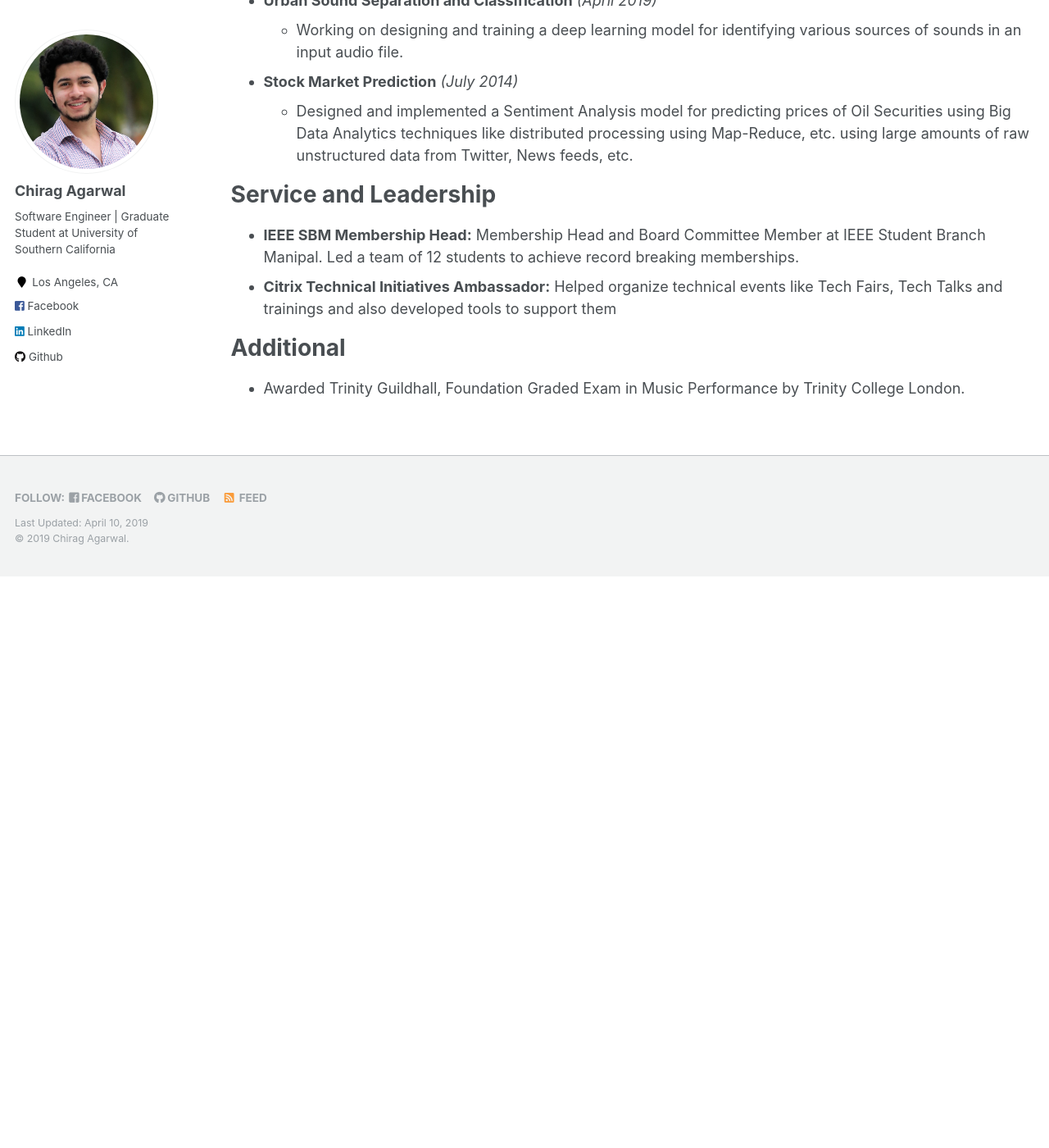
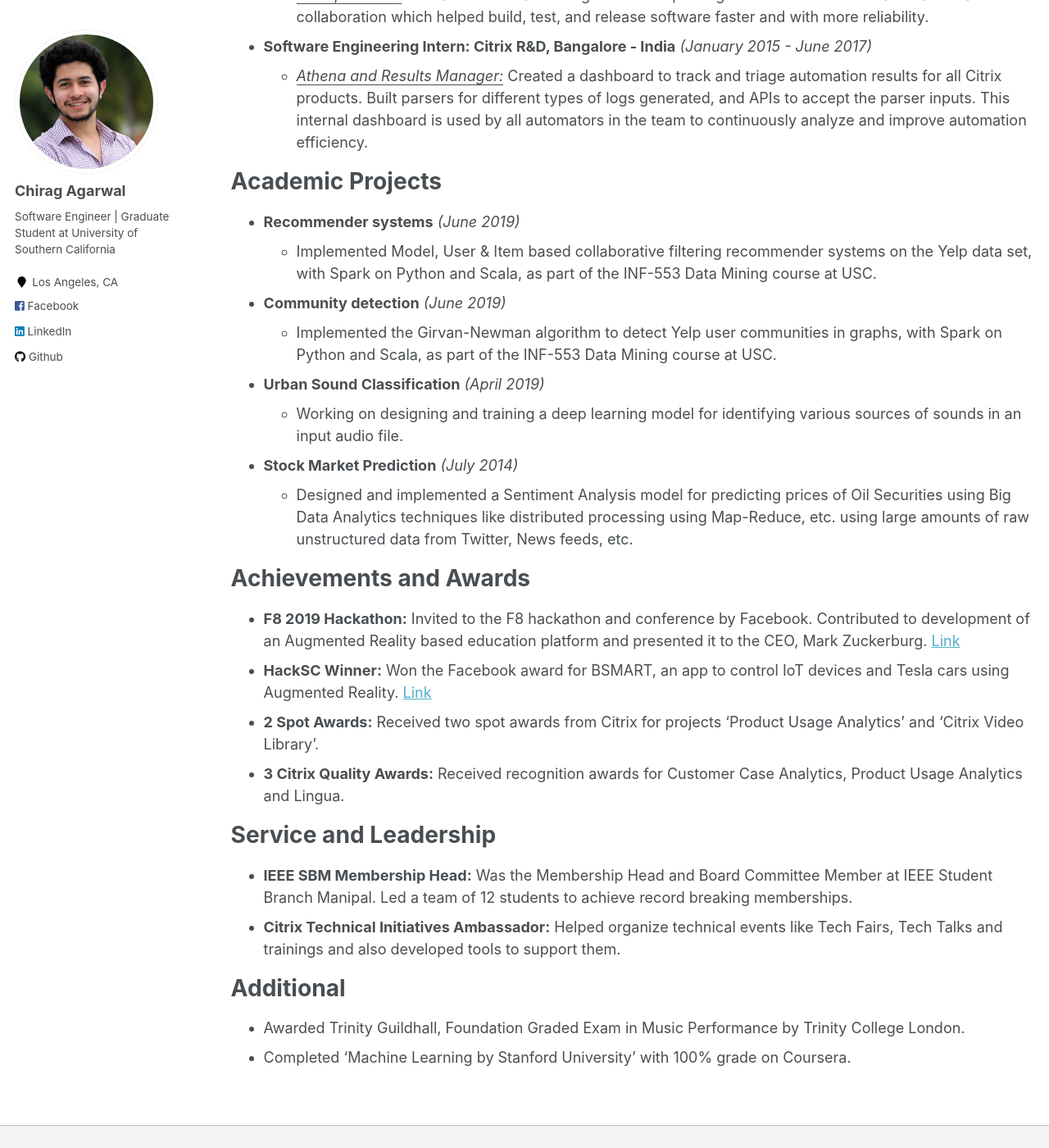
Before and after one commit to chiragag/chiragag.github.io, a Jekyll site: the page built from _pages/cv.md, in a window 1280 px wide and 1400 px high, scrolled down 1972 px. Shown: the whole window at 82% size. Built offline with Jekyll 4.4.1, drawn with Linux system fonts in a browser that asks for light colours; before the commit the page ends 2675 px from its top, so only the background shows below that; some of the changed text lies outside the part shown.

Commit message:
Updated Projects Achievements Resume

```diff
--- a/_data/navigation.yml
+++ b/_data/navigation.yml
@@ -10,5 +10,5 @@
   - title: "Patents"
     url: /patents/
 
-  - title: "Blog Posts"
-    url: /year-archive/
+#  - title: "Blog Posts"
+#    url: /year-archive/
--- a/_includes/footer.html
+++ b/_includes/footer.html
@@ -21,5 +21,5 @@
   </ul>
 </div>
 
-<div class="page__footer-copyright"> Last Updated: April 10, 2019 </div>
+<div class="page__footer-copyright"> Last Updated: September 02, 2019 </div>
 <div class="page__footer-copyright">&copy; {{ site.time | date: '%Y' }} {{ site.name | default: site.title }}. </div>
--- a/_pages/cv.md
+++ b/_pages/cv.md
@@ -6,23 +6,27 @@
 redirect_from:
   - /resume
 ---
-<a style="line-height: 1.3;" href="http://chiragag.github.io/files/Chirag_Agarwal_Resume_Jan_2019_2.pdf"><span style="color: #333333;"><span style="font-size: medium;">PDF format link.</span></span></a>
-<h1 class="western" align="center"><b>Chirag Agarwal</b></h1>
+<a style="line-height: 1.3;" target="_blank" href="http://chiragag.github.io/files/Chirag_Agarwal_Resume.pdf"><span style="color: #333333;"><span style="font-size: medium;">PDF format link.</span></span></a>
+<h1 class="western" align="center">CHIRAG AGARWAL</h1>
 <p style="line-height: 1.2;" align="center"><span style="font-size: medium;"><b>Curriculum Vitae</b> </span></p>
-<p style="line-height: 1.3;" align="center"><span style="font-size: medium;">Los Angeles, CA | chiragag@usc.edu | (+1)213-285-3941 | <a href="https://www.linkedin.com/in/chiragagarwal2511/">LinkedIn</a> </span></p>
+<p style="line-height: 1.3;" align="center"><span style="font-size: medium;">Los Angeles, CA | chiragag@usc.edu | (+1)213-285-3941 | <a target="_blank" href="https://www.linkedin.com/in/chiragagarwal2511/">LinkedIn</a> </span></p>
 
 Skills
 ======
-* <em>Programming Languages:</em> Java, C#, SQL, C++, Python, Perl, HTML, CSS, Javascript
-* <em>Other Technical Tools: Tableau, PowerBI, .NET, Git, Jira</em>
+* <em>Programming Languages:</em> C#, Java, SQL, C++, Python, Perl, HTML, CSS, Javascript, Scala
+* <em>Other Technical Tools and Frameworks: Spark, Tableau, PowerBI, .NET, Git, Jira</em>
 
 Education
 ======
-* M.S. in Computer Science, University of Southern California, Los Angeles - USA,  <em>2019 - 2020 (in progress)</em>
-* B.Tech. in Computer Science and Engineering, Manipal Institute of Technology, Manipal - India, <em>2011 - 2015</em>
+* M.S. in Computer Science, University of Southern California, Los Angeles - USA \| <em>2019 - 2020 (in progress) <br /> Current CGPA: 3.9/4.0 </em>
+* B.Tech. in Computer Science and Engineering, Manipal Institute of Technology, Manipal - India \| <em>2011 - 2015 <br /> CGPA: 8.81/10.0</em>
 
 Work experience
 ======
+* <strong>Student Software Developer: USC Norris Comprehensive Cancer Center, Los Angeles - USA</strong> <em> (May 2019 - Present)</em>
+  * <em><u>Publications Portal:</u></em>  Contributed to development of a portal to analyze and maintain cancer publications using ASP.NET and SQL Server. Currently being used by Stanford, Yale and 8 other cancer centers across the USA. <a target="_blank" href="http://uscnorris.com/PubAdmin/">Link</a>
+  * <em><u>ORIEN USC Website:</u></em>  Developed a responsive website for Oncology Research Information Exchange Network team at USC. <a target="_blank" href="http://uscnorris.com/ORIEN/">Link</a>
+
 * <strong>Software Engineer 2: Citrix R&D, Bangalore - India</strong> <em> (April 2017 - November 2018)</em>
   * <em><u>Product Usage Analytics:</u></em>  Created an analytics environment using Python and Tableau which is a single place to get the high and low impact areas and performance trends using customer usage data from various sources like Citrix’s CEIP database, Google Analytics, Play Store, iTunes Connect, etc.  This helps in prioritizing efforts, ROI calculations and making crucial business decisions by having clear opportunity and risk analysis visualizations.
   * <em><u>Citrix Video Library:</u></em>  Created and Maintained the Citrix wide video library using Brightcove and was responsible for organizing and scanning all video files to ensure that the format and standards are satisfied
@@ -30,10 +34,10 @@
   * <em><u>Lexica:</u></em>  Developed a platform using .NET and Perl that improves product UI quality by continuously detecting spell errors and terminology deviations entering all product UI strings with automatic logging of bugs on appropriate developers.  Widely being used across various teams including the Branding team.
   * <em><u>Lingua:</u></em>  Developed the Citrix Terminology Portal and Web Service using .NET that provides all UI string translations and real-time translation status
   * <em><u>Citrix Documentation Feedback:</u></em>  Developed the end to end feedback gathering system for docs.citrix.com
-  * <em><u>Lean Innovation Challenge 2018:</u></em>  Presented an idea with a working prototype for a new product involving workflow automation to improve employee productivity and was selected in the top 3 out of the 98 ideas submitted across Bangalore.
+  * <em><u>Lean Innovation Challenge 2018:</u></em>  Presented an idea with a working prototype for a new product involving workflow automation to improve employee productivity. Selected in the top 3 out of the 98 ideas submitted across Bangalore to form an Internal Startup.
 
 * <strong>Software Engineer 1: Citrix R&D, Bangalore - India</strong> <em> (July 2015 - March 2017)</em>
-  * <em><u>Voice of Customer Analysis:</u></em>  Developed a sentiment analytics system that automates data fetching from app stores and analyzes the textual data like review and comments using concepts of natural language processing and computational linguistics to aid business decisions.
+  * <em><u>Voice of Customer Analysis:</u></em>  Implemented a sentiment analytics based system to automate data fetching from App stores & Twitter and analyze textual data of reviews and comments utilizing NLTK on Python to aid business decisions.
   * <em><u>Lean Innovation Challenge 2017:</u></em>  Presented an idea with a working prototype for a new product involving secure offline file sharing to the senior executives and was selected as one of the top 5 out of the 150 ideas submitted across Bangalore.
   * <em><u>Test Planning Platform:</u></em>  Designed and implemented an internal web portal to effectively plan the test coverage for all Citrix product releases by getting the inputs from Test Automation team and Defect Prevention team.
   * <em><u>Automation frameworks:</u></em>  Created automation frameworks in Java, C# and PowerShell for both Mobile and Web products of Citrix to completely eliminate manual testing efforts.  Wrote core libraries to be used by the automation team.
@@ -44,16 +48,28 @@
 
 Academic Projects
 ======
-* <strong>Urban Sound Separation and Classification</strong> <em> (April 2019)</em>
+* <strong>Recommender systems</strong> <em> (June 2019)</em>
+  * Implemented Model, User & Item based collaborative filtering recommender systems on the Yelp data set, with Spark on Python and Scala, as part of the INF-553 Data Mining course at USC.
+* <strong>Community detection</strong> <em> (June 2019)</em>
+  * Implemented the Girvan-Newman algorithm to detect Yelp user communities in graphs, with Spark on Python and Scala, as part of the INF-553 Data Mining course at USC.
+* <strong>Urban Sound Classification</strong> <em> (April 2019)</em>
   * Working on designing and training a deep learning model for identifying various sources of sounds in an input audio file.
 * <strong>Stock Market Prediction</strong> <em> (July 2014)</em>
   * Designed and implemented a Sentiment Analysis model for predicting prices of Oil Securities using Big Data Analytics techniques like distributed processing using Map-Reduce, etc.  using large amounts of raw unstructured data from Twitter, News feeds, etc.
 
+Achievements and Awards
+======
+* <strong>F8 2019 Hackathon:</strong>  Invited to the F8 hackathon and conference by Facebook. Contributed to development of an Augmented Reality based education platform and presented it to the CEO, Mark Zuckerburg. <a target="_blank" href="https://devpost.com/software/arc-eygjz3">Link</a>
+* <strong>HackSC Winner:</strong>  Won the Facebook award for BSMART, an app to control IoT devices and Tesla cars using Augmented Reality. <a target="_blank" href="https://devpost.com/software/bsmart">Link</a>
+* <strong>2 Spot Awards:</strong>  Received two spot awards from Citrix for projects 'Product Usage Analytics' and 'Citrix Video Library'.
+* <strong>3 Citrix Quality Awards:</strong>  Received recognition awards for Customer Case Analytics, Product Usage Analytics and Lingua.
+
 Service and Leadership
 ======
-* <strong>IEEE SBM Membership Head:</strong>  Membership Head and Board Committee Member at IEEE Student Branch Manipal.  Led a team of 12 students to achieve record breaking memberships.
-* <strong>Citrix Technical Initiatives Ambassador:</strong>  Helped organize technical events like Tech Fairs, Tech Talks and trainings and also developed tools to support them
+* <strong>IEEE SBM Membership Head:</strong>  Was the Membership Head and Board Committee Member at IEEE Student Branch Manipal.  Led a team of 12 students to achieve record breaking memberships.
+* <strong>Citrix Technical Initiatives Ambassador:</strong>  Helped organize technical events like Tech Fairs, Tech Talks and trainings and also developed tools to support them.
 
 Additional
 ======
 * Awarded Trinity Guildhall, Foundation Graded Exam in Music Performance by Trinity College London.
+* Completed 'Machine Learning by Stanford University' with 100% grade on Coursera.
```
Also changed, not shown: _pages/achievements.html (+20 -8 lines), _pages/patents.md (+3 -1 lines), images/HackSCWin.jpg (added), images/MarkPitch.jpg (added), 1 other file.
